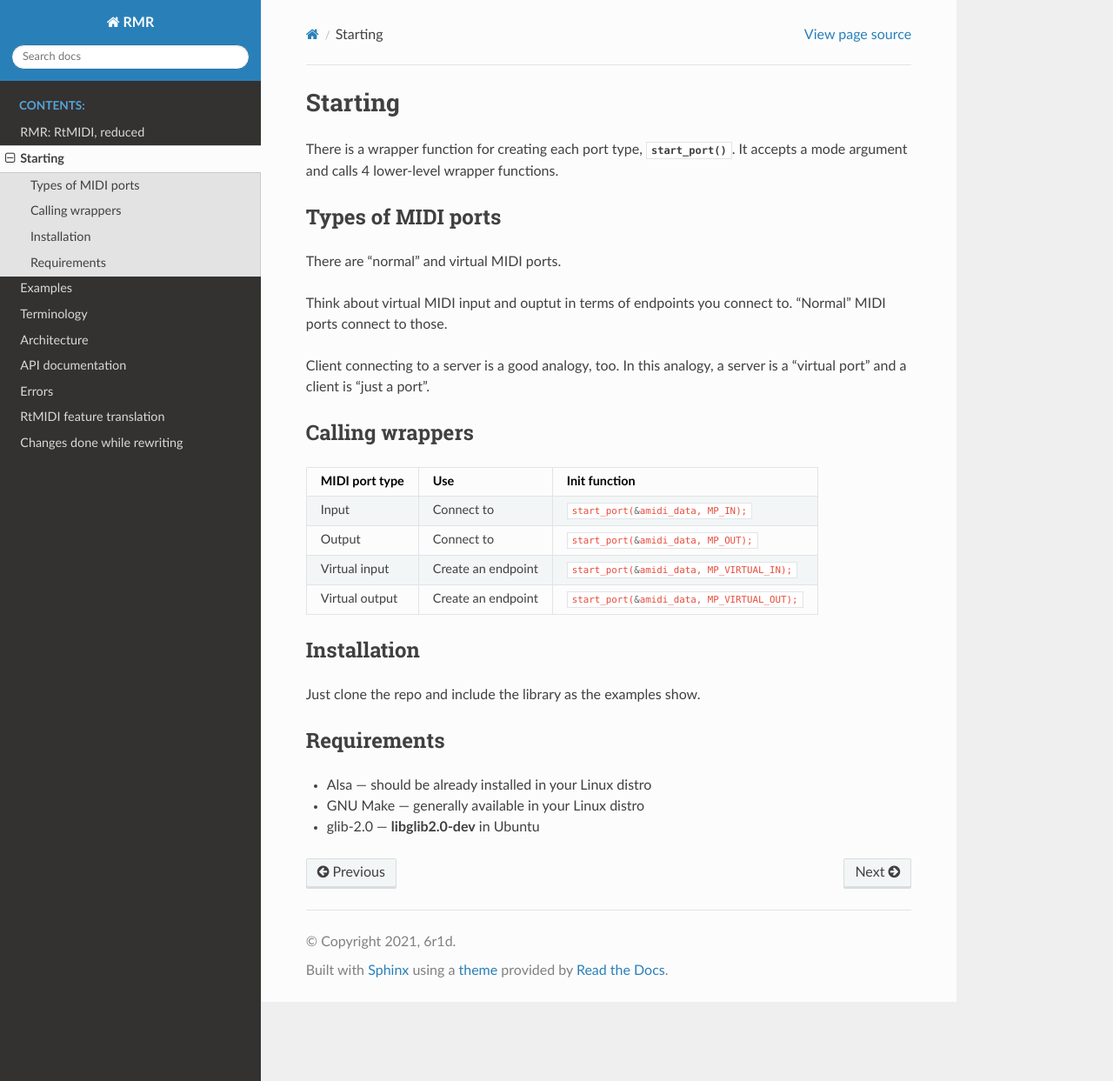
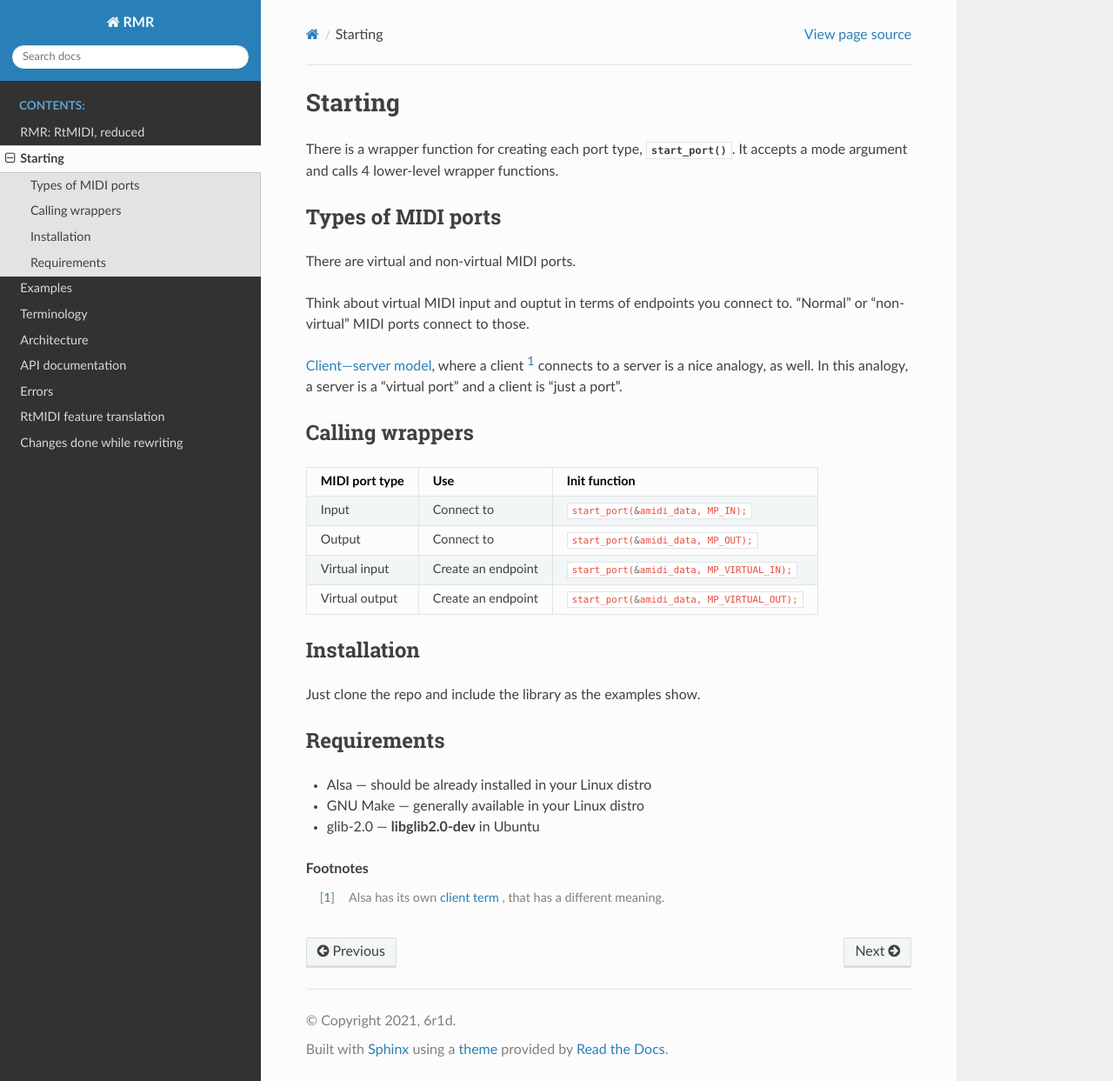
Before and after one commit to 6r1d/rmr, a Sphinx documentation site: the page built from doc/starting.rst, in a window 1280 px wide and 1243 px high. Shown: the whole window at 87% size. Built offline with Sphinx 7.4.7 and the Read the Docs theme 2.0.0, drawn with Linux system fonts in a browser that asks for light colours.

Commit message:
Updates RST docs (terminology in "starting" section)

```diff
--- a/doc/starting.rst
+++ b/doc/starting.rst
@@ -10,12 +10,13 @@ It accepts a mode argument and calls 4 lower-level wrapper functions.
 Types of MIDI ports
 -------------------
 
-There are "normal" and virtual MIDI ports.
+There are virtual and non-virtual MIDI ports.
 
 Think about virtual MIDI input and ouptut in terms of endpoints you connect to.
-"Normal" MIDI ports connect to those.
+"Normal" or "non-virtual" MIDI ports connect to those.
 
-Client connecting to a server is a good analogy, too. In this analogy, a server is a "virtual port"
+`Client—server model <https://en.wikipedia.org/wiki/Client%E2%80%93server_model>`_, where a client [#client_term]_ connects to a server
+is a nice analogy, as well. In this analogy, a server is a "virtual port"
 and a client is "just a port".
 
 Calling wrappers
@@ -44,3 +45,9 @@ Requirements
 * Alsa — should be already installed in your Linux distro
 * GNU Make — generally available in your Linux distro
 * glib-2.0 — **libglib2.0-dev** in Ubuntu
+
+.. rubric:: Footnotes
+
+.. [#client_term] Alsa has its own
+                  `client term <https://www.alsa-project.org/alsa-doc/alsa-lib/seq.html#seq_client>`_ ,
+                  that has a different meaning.
```
